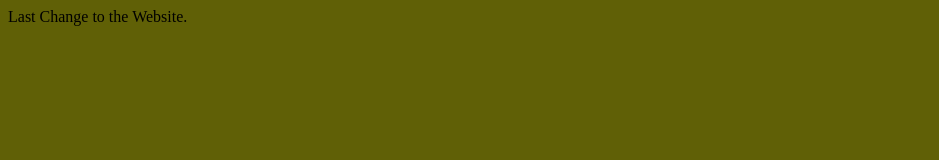
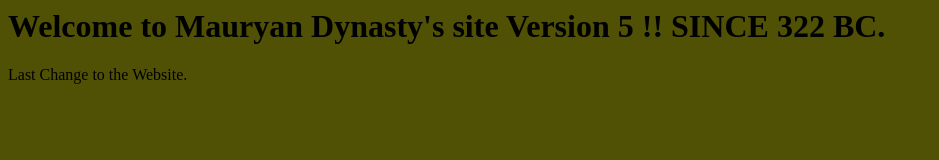
Before and after one commit to maurya322/jenkins_training_2024_testcase1, a plain HTML site: page index.html in a window 1280 px wide. Shown: the whole page, without its empty margins (0-939 px from the left). Drawn offline with Linux system fonts and the light colour scheme.

Commit message:
Last upgrade

```diff
--- a/index.html
+++ b/index.html
@@ -1,11 +1,6 @@
-<html>
-	<head>
+<body bgcolor="#515106">
+<h1>Welcome to Mauryan Dynasty's site Version 5 !!
 
-	<title>Welcome to Mauryan Dynasty's site Version 5 !!
-
-		SINCE 322 BC.</title>
-	</head>
-	<body bgcolor="#606006">
+	SINCE 322 BC.</h1>
 Last Change to the Website.
 </body>
-</html>
```
